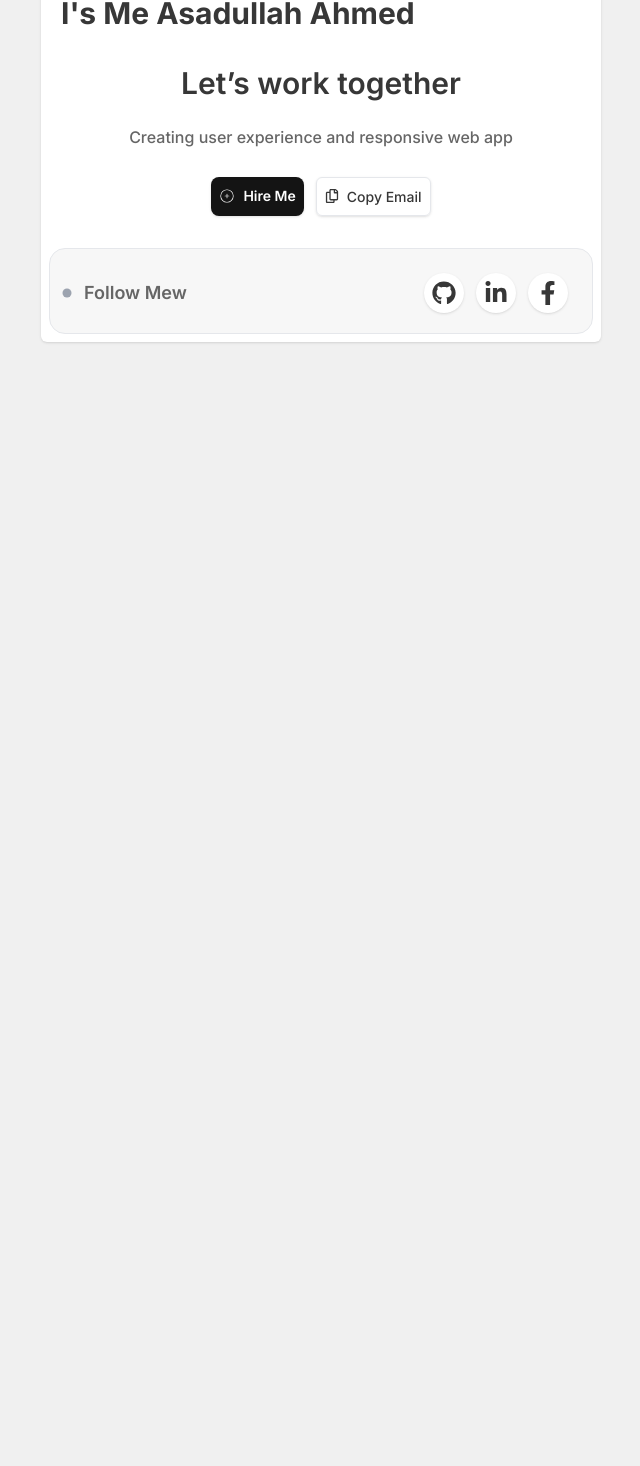
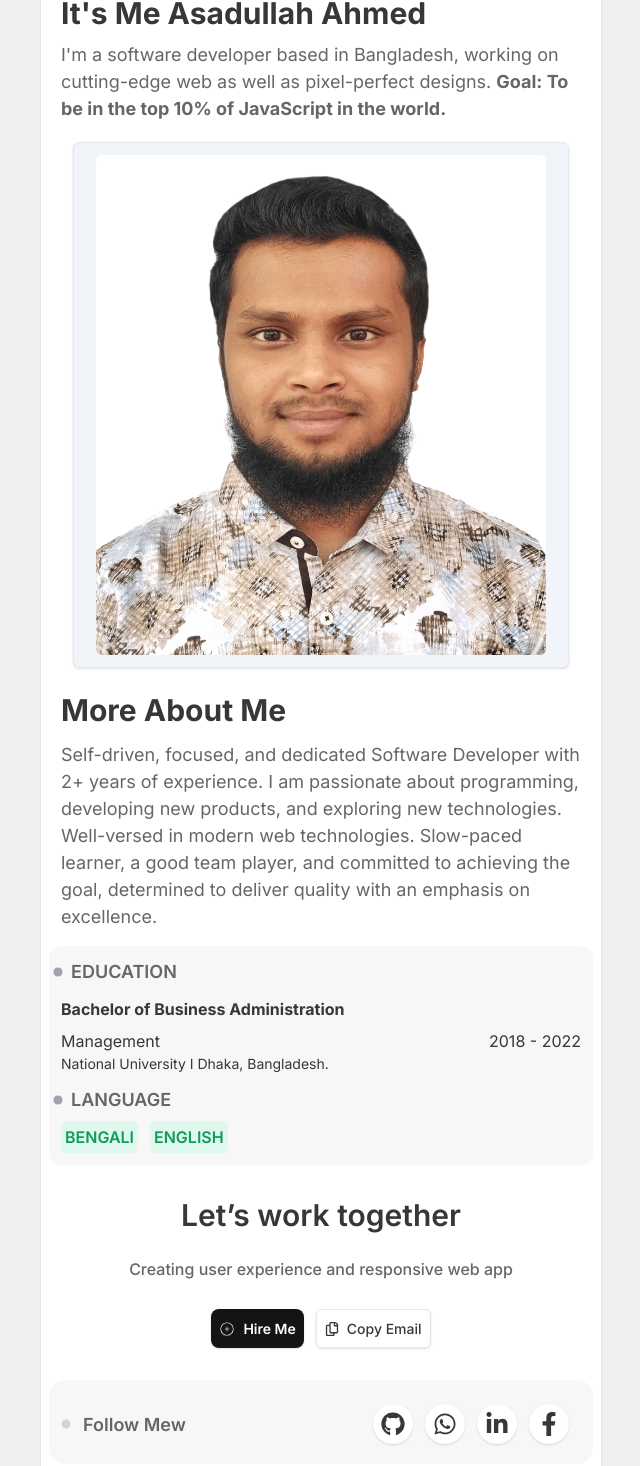
Before and after one commit to asadullah055/personal-portfolio, a React (Vite) app: page /about in a window 1280 px wide. Shown: the part 168-1634 px from the top of the page, without its empty margins (319-959 px from the left). Before the commit the page ends 800 px from the top, so only its background shows below. Built offline with nearby package versions, Linux system fonts and the light colour scheme.

Commit message:
working about page

```diff
--- a/src/App.jsx
+++ b/src/App.jsx
@@ -3,6 +3,7 @@ import { BrowserRouter, Route, Routes } from "react-router-dom";
 import Footer from "./components/Footer";
 import Navigation from "./components/Navigation";
 import About from "./pages/About";
+import Contact from "./pages/Contact";
 import Home from "./pages/Home";
 import Project from "./pages/Project";
 
@@ -17,6 +18,7 @@ const App = () => {
             <Route path="/" element={<Home />} />
             <Route path="/about" element={<About />} />
             <Route path="/project" element={<Project />} />
+            <Route path="/contact" element={<Contact />} />
           </Routes>
           <Footer />
         </div>
--- a/src/components/Footer.jsx
+++ b/src/components/Footer.jsx
@@ -1,5 +1,10 @@
 import React from "react";
-import { FaFacebookF, FaGithub, FaLinkedinIn } from "react-icons/fa";
+import {
+  FaFacebookF,
+  FaGithub,
+  FaLinkedinIn,
+  FaWhatsapp,
+} from "react-icons/fa";
 import { GoDotFill } from "react-icons/go";
 import { Link } from "react-router-dom";
 import CopyEmail from "./CopyEmail";
@@ -22,11 +27,11 @@ const Footer = () => {
         </div>
       </div>
       {/* Follow Me */}
-      <div className="border bg-[#F7F7F7] rounded-2xl pt-4 pb-3 mt-3">
+      <div className="bg-[#F7F7F7] rounded-2xl pt-4 pb-3 mt-3">
         <div className="flex justify-between items-center p-2">
           <h2 className="flex justify-between items-center text-[#666666] font-semibold text-[18px]">
             {" "}
-            <span className="text-gray-400 me-2">
+            <span className="text-gray-300 me-2">
               <GoDotFill />
             </span>{" "}
             Follow Mew
@@ -38,6 +43,13 @@ const Footer = () => {
               className="shadow hover:shadow-[0px_0px_1px_3px_rgba(0,_0,_0,_0.2)] flex items-center justify-center rounded-full h-10 w-10 bg-white font-medium transition-all duration-300"
             >
               <FaGithub color="#373737" size={24} />
+            </Link>
+            <Link
+              to="https://wa.me/+8801701737771"
+              target="_blank"
+              className="shadow hover:shadow-[0px_0px_1px_3px_rgba(0,_0,_0,_0.2)] flex items-center justify-center rounded-full h-10 w-10 bg-white font-medium transition-all duration-300"
+            >
+              <FaWhatsapp color="#373737" size={24} />
             </Link>
             <Link
               to="https://www.linkedin.com/in/asadullahahmed/"
--- a/src/components/HireMeButton.jsx
+++ b/src/components/HireMeButton.jsx
@@ -5,7 +5,7 @@ import { Link } from "react-router-dom";
 const HireMeButton = () => {
   return (
     <Link
-      to="#"
+      to="/contact"
       className="flex items-center gap-2 p-2 bg-[#141414] text-white rounded-lg font-semibold shadow hover:shadow-[0px_0px_1px_3px_rgba(0,_0,_0,_0.1)] transition-all duration-300 ease-in-out"
     >
       <span className="text-md">
--- a/src/pages/About.jsx
+++ b/src/pages/About.jsx
@@ -1,8 +1,10 @@
 import React from "react";
 import { GoDotFill } from "react-icons/go";
+import picture from "../assets/image/pic2.png";
 
 const About = () => {
   return (
+    <>
       <div className="pt-3 px-3">
         <h2 className="flex items-center text-[#666666] font-medium text-[18px]">
           {" "}
@@ -12,12 +14,74 @@ const About = () => {
           About
         </h2>
         <div className="mt-4 pt-4">
-        <h1 className="text-3xl font-bold leading-tight text-[#373737] text-center md:text-left">
-          I&apos;s Me Asadullah Ahmed
+          <h1 className="text-3xl font-bold leading-tight text-[#373737]">
+            It&apos;s Me Asadullah Ahmed
           </h1>
+          <div className="text-[#666666] text-[18px]">
+            <p className="py-2">
+              I&apos;m a software developer based in Bangladesh, working on
+              cutting-edge web as well as pixel-perfect designs.{" "}
+              <strong>
+                Goal: To be in the top 10% of JavaScript in the world.
+              </strong>
+            </p>
+            <div className="border p-3 m-3 bg-slate-100 rounded-md shadow flex items-center justify-center">
+              <img className="rounded-md " src={picture} alt="personal img" />
+            </div>
+
+            <h2 className="text-3xl font-bold leading-tight text-[#373737] py-3">
+              More About Me
+            </h2>
+            <p>
+              Self-driven, focused, and dedicated Software Developer with 2+
+              years of experience. I am passionate about programming, developing
+              new products, and exploring new technologies. Well-versed in
+              modern web technologies. Slow-paced learner, a good team player,
+              and committed to achieving the goal, determined to deliver quality
+              with an emphasis on excellence.
+            </p>
+          </div>
+          {/* education  */}
         </div>
       </div>
+      <div className="bg-[#F7F7F7] py-3 rounded-xl mt-4">
+        <h2 className="flex items-center text-[#666666] font-semibold uppercase text-[18px]">
+          {" "}
+          <span className="text-gray-400 me-1">
+            <GoDotFill />
+          </span>{" "}
+          Education
+        </h2>
+        <div className="text-[#373737] p-3">
+          <p className="font-bold">Bachelor of Business Administration</p>
+          <p className="flex justify-between pt-2">
+            Management <span>2018 - 2022</span>
+          </p>
+          <p className="text-[14px]">
+            National University I Dhaka, Bangladesh.
+          </p>
+        </div>
+        <h2 className="flex items-center text-[#666666] font-semibold uppercase text-[18px]">
+          {" "}
+          <span className="text-gray-400 me-1">
+            <GoDotFill />
+          </span>{" "}
+          Language
+        </h2>
+        <div className="text-[#373737] pt-2 ps-3">
+          <div className="flex gap-3">
+            <p className="text-[#0F9C5C] bg-[#DFF7EC] p-1 rounded-md font-semibold">
+              BENGALI
+            </p>
+            <p className="text-[#0F9C5C] bg-[#DFF7EC] p-1 rounded-md font-semibold">
+              ENGLISH
+            </p>
+          </div>
+        </div>
+      </div>
+    </>
   );
 };
 
 export default About;
+7;
--- /dev/null
+++ b/src/pages/Contact.jsx
@@ -0,0 +1,31 @@
+import React from "react";
+import { GoDotFill } from "react-icons/go";
+import { Link } from "react-router-dom";
+
+const Contact = () => {
+  return (
+    <div className="pt-3 px-3">
+      <div className="flex justify-between items-center">
+        <h2 className="flex justify-between items-center text-[#666666] font-semibold text-[18px]">
+          {" "}
+          <span className="text-gray-400 me-2">
+            <GoDotFill />
+          </span>{" "}
+          Hire Me
+        </h2>
+        <Link
+          to="#"
+          className="flex justify-between items-center text-[#0F9C5C] text-[13px] font-semibold bg-[#DFF7EC] p-1 md:px-3 rounded-full"
+        >
+          <span>
+            <GoDotFill />
+          </span>{" "}
+          <span className="hidden md:block">AVAILABLE FOR WORK</span>
+        </Link>
+      </div>
+      <h2>Contact Me</h2>
+    </div>
+  );
+};
+
+export default Contact;
```
Lines whose indentation alone changed are shown as unchanged.
